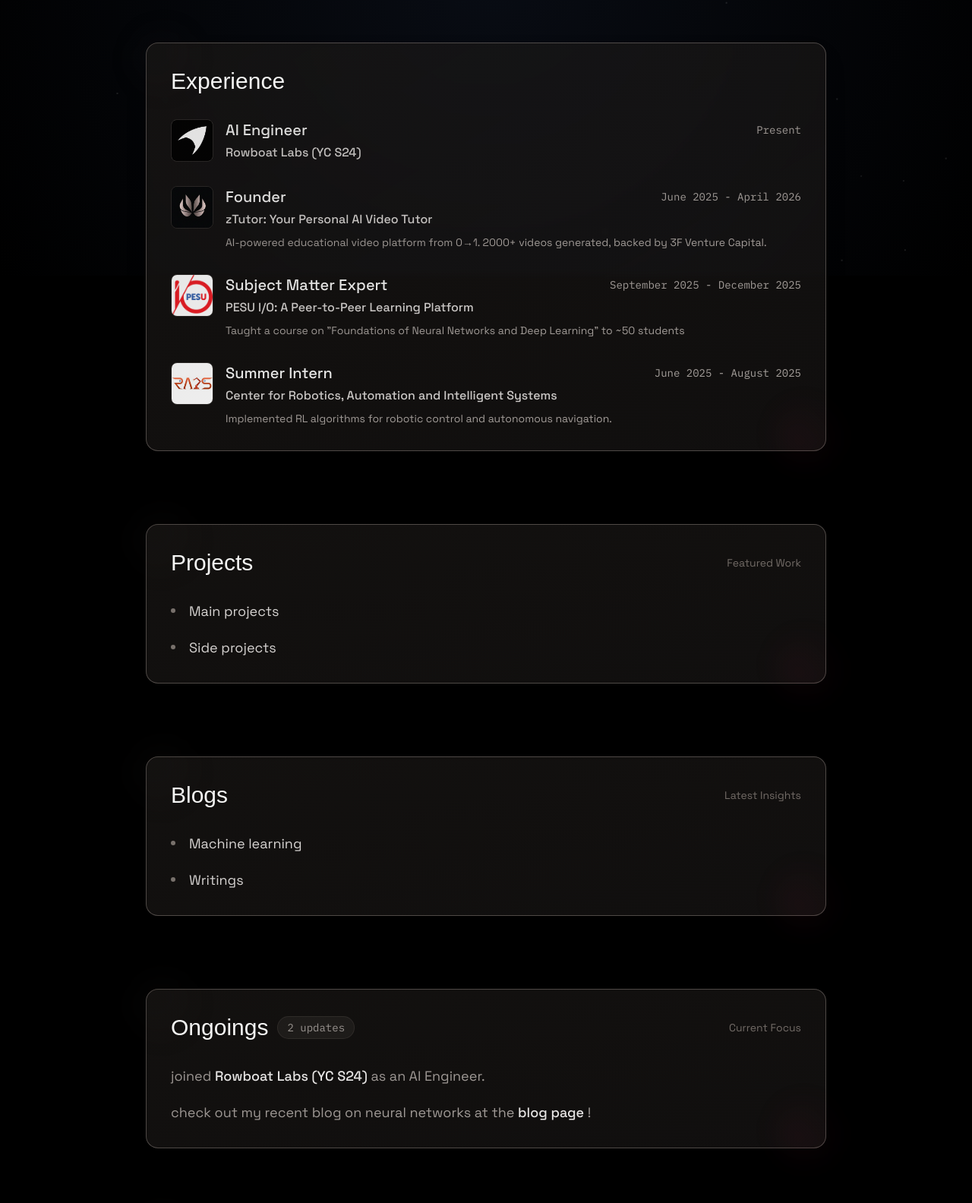
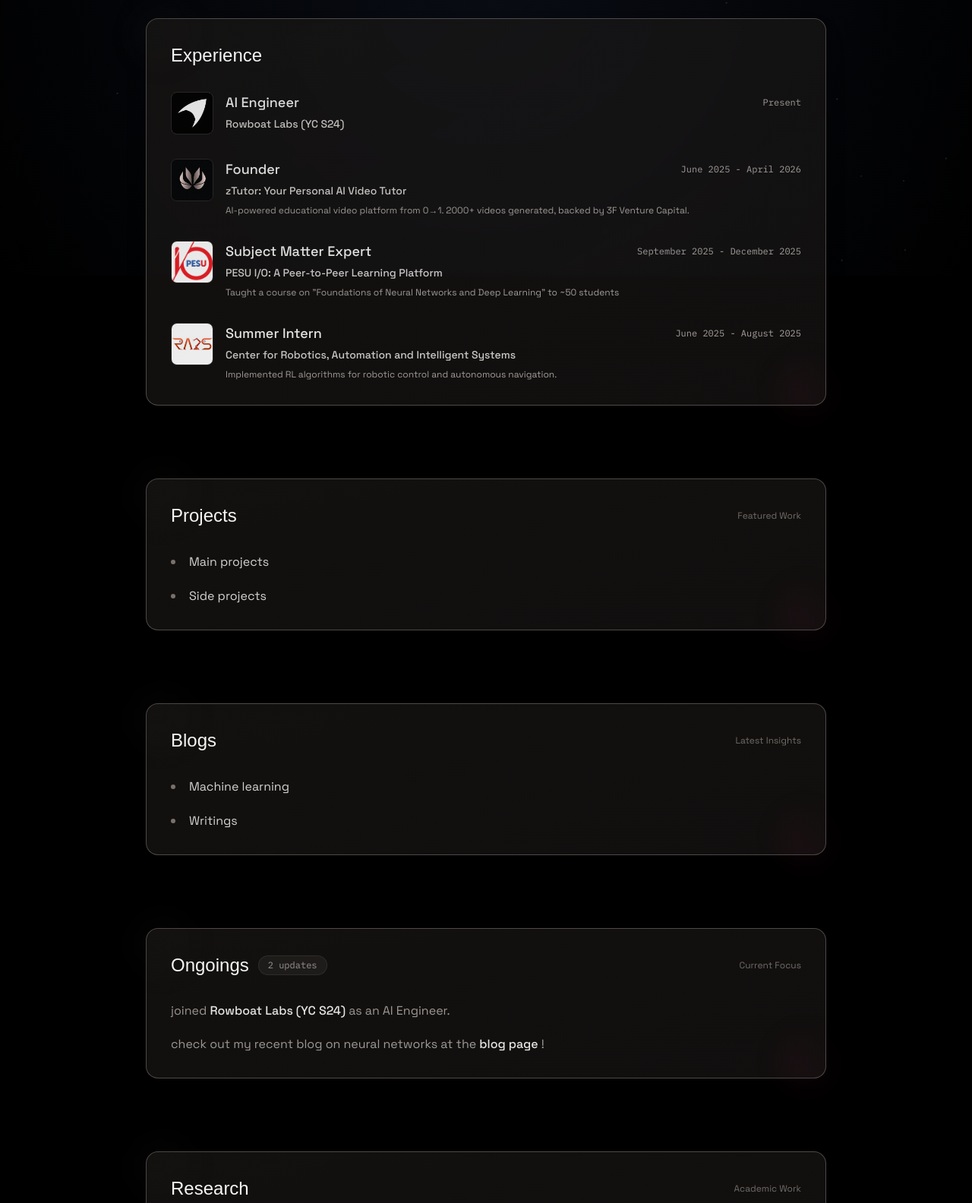
Before and after one commit to Gagancreates/blogging--website, an Astro site in the folder myblog/: page / in a window 1280 px wide. Shown: the part 437-2021 px from the top of the page at 76% size. Built offline with nearby package versions, Linux system fonts and the light colour scheme; Astro itself is replaced by a stand-in of ours; some packages are replaced by stand-ins of ours; a web font is replaced by a local one.

Commit message:
style: reduce homepage font sizes by one step

```diff
--- a/myblog/src/pages/index.astro
+++ b/myblog/src/pages/index.astro
@@ -10,7 +10,7 @@
         <div class="flex flex-col sm:flex-row sm:items-center sm:justify-between gap-8">
           <div class="relative flex-grow">
             <div class="flex items-start gap-2 mb-4">
-              <h1 class="font-zt text-[2.5rem] sm:text-6xl font-black tracking-tight leading-[1.4] relative text-black dark:text-white py-2">
+              <h1 class="font-zt text-[2rem] sm:text-5xl font-black tracking-tight leading-[1.4] relative text-black dark:text-white py-2">
                 Hey, I'm Gagan
               </h1>
               <div class="flex-shrink-0 sm:hidden">
@@ -23,7 +23,7 @@
                 </div>
               </div>
             </div>
-            <p class="font-space text-stone-600 dark:text-stone-400 text-base sm:text-lg leading-relaxed max-w-2xl -mt-1 sm:mt-0">
+            <p class="font-space text-stone-600 dark:text-stone-400 text-sm sm:text-base leading-relaxed max-w-2xl -mt-1 sm:mt-0">
               tldr: 19 y/o sophomore majoring in CS. I build cool stuff and make machines learn.
               I write about machine learning, tech, and topics that grab my curiosity.
               <!-- <span class="text-stone-800 dark:text-stone-200 font-medium">Building things and sharing it out along the way :)</span>-->
@@ -37,14 +37,14 @@
               <div class="flex gap-3 sm:gap-4">
                 <a
                   href="/blogs"
-                  class="inline-flex items-center justify-center font-space text-sm px-4 sm:px-5 py-2 sm:py-2.5 bg-gradient-to-r from-stone-800 to-stone-900 dark:from-stone-200 dark:to-stone-100 text-white dark:text-stone-900 rounded-lg hover:from-stone-900 hover:to-black dark:hover:from-stone-100 dark:hover:to-white transition-all duration-300 shadow-sm hover:shadow-md relative overflow-hidden group"
+                  class="inline-flex items-center justify-center font-space text-xs px-4 sm:px-5 py-2 sm:py-2.5 bg-gradient-to-r from-stone-800 to-stone-900 dark:from-stone-200 dark:to-stone-100 text-white dark:text-stone-900 rounded-lg hover:from-stone-900 hover:to-black dark:hover:from-stone-100 dark:hover:to-white transition-all duration-300 shadow-sm hover:shadow-md relative overflow-hidden group"
                 >
                   <span class="relative z-10">Read My Blogs</span>
                   <span class="absolute inset-0 bg-gradient-to-r from-stone-900 to-black dark:from-stone-100 dark:to-white opacity-0 group-hover:opacity-100 transition-opacity duration-300"></span>
                 </a>
                 <a
                   href="/project"
-                  class="font-space text-sm px-4 sm:px-5 py-2 sm:py-2.5 border-2 border-stone-300 dark:border-stone-600 text-stone-700 dark:text-stone-300 rounded-lg hover:bg-stone-50 dark:hover:bg-stone-800/20 hover:border-stone-400 dark:hover:border-stone-500 transition-all duration-300 relative overflow-hidden group"
+                  class="font-space text-xs px-4 sm:px-5 py-2 sm:py-2.5 border-2 border-stone-300 dark:border-stone-600 text-stone-700 dark:text-stone-300 rounded-lg hover:bg-stone-50 dark:hover:bg-stone-800/20 hover:border-stone-400 dark:hover:border-stone-500 transition-all duration-300 relative overflow-hidden group"
                 >
                   <span class="relative z-10">View Projects</span>
                   <span class="absolute inset-0 bg-stone-50 dark:bg-stone-800/20 opacity-0 group-hover:opacity-100 transition-opacity duration-300"></span>
@@ -118,7 +118,7 @@
           <div class="absolute inset-0 bg-gradient-to-br from-stone-50/20 to-transparent dark:from-stone-900/15 rounded-2xl" />
           <div class="flex flex-col sm:flex-row sm:items-center sm:justify-between gap-2 sm:gap-3 mb-4 sm:mb-8">
             <div class="flex items-center gap-2 sm:gap-3">
-              <h2 class="font-zt text-2xl sm:text-3xl relative group">
+              <h2 class="font-zt text-xl sm:text-2xl relative group">
                 <span class="relative z-10 text-stone-900 dark:text-stone-100">Experience</span>
                 <span class="absolute -bottom-1 left-0 w-full h-0.5 bg-gradient-to-r from-rose-400/40 to-transparent dark:from-rose-500/30 opacity-0 group-hover:opacity-100 transition-opacity duration-300"></span>
               </h2>
@@ -136,7 +136,7 @@
                 />
               </div>
               <div class="sm:hidden flex-1">
-                <h3 class="font-space text-base font-medium text-stone-900 dark:text-stone-100">
+                <h3 class="font-space text-sm font-medium text-stone-900 dark:text-stone-100">
                   AI Engineer
                 </h3>
                 <span class="font-mono text-xs text-stone-500 dark:text-stone-400">
@@ -146,14 +146,14 @@
             </div>
             <div class="flex-grow">
               <div class="hidden sm:flex flex-row items-center justify-between gap-2 mb-1">
-                <h3 class="font-space text-lg sm:text-xl font-medium text-stone-900 dark:text-stone-100">
+                <h3 class="font-space text-base sm:text-lg font-medium text-stone-900 dark:text-stone-100">
                   AI Engineer
                 </h3>
-                <span class="font-mono text-sm text-stone-500 dark:text-stone-400 whitespace-nowrap">
+                <span class="font-mono text-xs text-stone-500 dark:text-stone-400 whitespace-nowrap">
                   Present
                 </span>
               </div>
-              <p class="font-space text-sm sm:text-base text-stone-700 dark:text-stone-300 font-medium mt-1 sm:mt-0">
+              <p class="font-space text-xs sm:text-sm text-stone-700 dark:text-stone-300 font-medium mt-1 sm:mt-0">
                 Rowboat Labs (YC S24)
               </p>
             </div>
@@ -170,7 +170,7 @@
                 />
               </div>
               <div class="sm:hidden flex-1">
-                <h3 class="font-space text-base font-medium text-stone-900 dark:text-stone-100">
+                <h3 class="font-space text-sm font-medium text-stone-900 dark:text-stone-100">
                   Founder
                 </h3>
                 <span class="font-mono text-xs text-stone-500 dark:text-stone-400">
@@ -180,17 +180,17 @@
             </div>
             <div class="flex-grow">
               <div class="hidden sm:flex flex-row items-center justify-between gap-2 mb-1">
-                <h3 class="font-space text-lg sm:text-xl font-medium text-stone-900 dark:text-stone-100">
+                <h3 class="font-space text-base sm:text-lg font-medium text-stone-900 dark:text-stone-100">
                   Founder
                 </h3>
-                <span class="font-mono text-sm text-stone-500 dark:text-stone-400 whitespace-nowrap">
+                <span class="font-mono text-xs text-stone-500 dark:text-stone-400 whitespace-nowrap">
                   June 2025 - April 2026
                 </span>
               </div>
-              <p class="font-space text-sm sm:text-base text-stone-700 dark:text-stone-300 font-medium mt-1 sm:mt-0">
+              <p class="font-space text-xs sm:text-sm text-stone-700 dark:text-stone-300 font-medium mt-1 sm:mt-0">
                 zTutor: Your Personal AI Video Tutor
               </p>
-              <p class="font-space text-sm text-stone-600 dark:text-stone-400 mt-1 sm:mt-2">
+              <p class="font-space text-xs text-stone-600 dark:text-stone-400 mt-1 sm:mt-2">
                 AI-powered educational video platform from 0→1. 2000+ videos generated, backed by 3F Venture Capital.
               </p>
             </div>
@@ -207,7 +207,7 @@
                 />
               </div>
               <div class="sm:hidden flex-1">
-                <h3 class="font-space text-base font-medium text-stone-900 dark:text-stone-100">
+                <h3 class="font-space text-sm font-medium text-stone-900 dark:text-stone-100">
                   Subject Matter Expert
                 </h3>
                 <span class="font-mono text-xs text-stone-500 dark:text-stone-400">
@@ -217,17 +217,17 @@
             </div>
             <div class="flex-grow">
               <div class="hidden sm:flex flex-row items-center justify-between gap-2 mb-1">
-                <h3 class="font-space text-lg sm:text-xl font-medium text-stone-900 dark:text-stone-100">
+                <h3 class="font-space text-base sm:text-lg font-medium text-stone-900 dark:text-stone-100">
                   Subject Matter Expert
                 </h3>
-                <span class="font-mono text-sm text-stone-500 dark:text-stone-400 whitespace-nowrap">
+                <span class="font-mono text-xs text-stone-500 dark:text-stone-400 whitespace-nowrap">
                   September 2025 - December 2025
                 </span>
               </div>
-              <p class="font-space text-sm sm:text-base text-stone-700 dark:text-stone-300 font-medium mt-1 sm:mt-0">
+              <p class="font-space text-xs sm:text-sm text-stone-700 dark:text-stone-300 font-medium mt-1 sm:mt-0">
                 PESU I/O: A Peer-to-Peer Learning Platform
               </p>
-              <p class="font-space text-sm text-stone-600 dark:text-stone-400 mt-1 sm:mt-2">
+              <p class="font-space text-xs text-stone-600 dark:text-stone-400 mt-1 sm:mt-2">
                 Taught a course on "Foundations of Neural Networks and Deep Learning" to ~50 students
               </p>
             </div>
@@ -244,7 +244,7 @@
                 />
               </div>
               <div class="sm:hidden flex-1">
-                <h3 class="font-space text-base font-medium text-stone-900 dark:text-stone-100">
+                <h3 class="font-space text-sm font-medium text-stone-900 dark:text-stone-100">
                   Summer Intern
                 </h3>
                 <span class="font-mono text-xs text-stone-500 dark:text-stone-400">
@@ -254,17 +254,17 @@
             </div>
             <div class="flex-grow">
               <div class="hidden sm:flex flex-row items-center justify-between gap-2 mb-1">
-                <h3 class="font-space text-lg sm:text-xl font-medium text-stone-900 dark:text-stone-100">
+                <h3 class="font-space text-base sm:text-lg font-medium text-stone-900 dark:text-stone-100">
                   Summer Intern
                 </h3>
-                <span class="font-mono text-sm text-stone-500 dark:text-stone-400 whitespace-nowrap">
+                <span class="font-mono text-xs text-stone-500 dark:text-stone-400 whitespace-nowrap">
                   June 2025 - August 2025
                 </span>
               </div>
-              <p class="font-space text-sm sm:text-base text-stone-700 dark:text-stone-300 font-medium mt-1 sm:mt-0">
+              <p class="font-space text-xs sm:text-sm text-stone-700 dark:text-stone-300 font-medium mt-1 sm:mt-0">
                 Center for Robotics, Automation and Intelligent Systems
               </p>
-              <p class="font-space text-sm text-stone-600 dark:text-stone-400 mt-1 sm:mt-2">
+              <p class="font-space text-xs text-stone-600 dark:text-stone-400 mt-1 sm:mt-2">
                 Implemented RL algorithms for robotic control and autonomous navigation.
               </p>
             </div>
@@ -287,12 +287,12 @@
           <div class="absolute inset-0 bg-gradient-to-br from-stone-50/20 to-transparent dark:from-stone-900/15 rounded-2xl" />
           <div class="flex items-center justify-between mb-6 sm:mb-8">
             <div class="flex items-center gap-3">
-              <h2 class="font-zt text-2xl sm:text-3xl relative group">
+              <h2 class="font-zt text-xl sm:text-2xl relative group">
                 <span class="relative z-10 text-stone-900 dark:text-stone-100">Projects</span>
                 <span class="absolute -bottom-1 left-0 w-full h-0.5 bg-gradient-to-r from-rose-400/40 to-transparent dark:from-rose-500/30 opacity-0 group-hover:opacity-100 transition-opacity duration-300"></span>
               </h2>
             </div>
-            <span class="font-space text-xs sm:text-sm text-stone-400 dark:text-stone-500 group-hover:text-stone-600 dark:group-hover:text-stone-400 transition-colors">
+            <span class="font-space text-xs text-stone-400 dark:text-stone-500 group-hover:text-stone-600 dark:group-hover:text-stone-400 transition-colors">
               Featured Work
             </span>
           </div>
@@ -300,7 +300,7 @@
             <li class="relative pl-5 sm:pl-6 before:absolute before:left-0 before:top-2.5 before:w-1.5 before:h-1.5 before:bg-stone-400 dark:before:bg-stone-500 before:rounded-full hover:before:bg-stone-600 dark:hover:before:bg-stone-400 transition-colors">
               <a
                 href="/project#main"
-                class="font-space text-base sm:text-lg text-stone-700 dark:text-stone-300 hover:text-stone-900 dark:hover:text-stone-100 transition-colors relative group"
+                class="font-space text-sm sm:text-base text-stone-700 dark:text-stone-300 hover:text-stone-900 dark:hover:text-stone-100 transition-colors relative group"
               >
                 Main projects
                 <span class="absolute -bottom-1 left-0 w-0 h-0.5 bg-stone-600 dark:bg-stone-400 group-hover:w-full transition-all duration-300"></span>
@@ -309,7 +309,7 @@
             <li class="relative pl-5 sm:pl-6 before:absolute before:left-0 before:top-2.5 before:w-1.5 before:h-1.5 before:bg-stone-400 dark:before:bg-stone-500 before:rounded-full hover:before:bg-stone-600 dark:hover:before:bg-stone-400 transition-colors">
               <a
                 href="/project#side"
-                class="font-space text-base sm:text-lg text-stone-700 dark:text-stone-300 hover:text-stone-900 dark:hover:text-stone-100 transition-colors relative group"
+                class="font-space text-sm sm:text-base text-stone-700 dark:text-stone-300 hover:text-stone-900 dark:hover:text-stone-100 transition-colors relative group"
               >
                 Side projects
                 <span class="absolute -bottom-1 left-0 w-0 h-0.5 bg-stone-600 dark:bg-stone-400 group-hover:w-full transition-all duration-300"></span>
@@ -331,12 +331,12 @@
           <div class="absolute inset-0 bg-gradient-to-br from-stone-50/20 to-transparent dark:from-stone-900/15 rounded-2xl" />
           <div class="flex items-center justify-between mb-6 sm:mb-8">
             <div class="flex items-center gap-3">
-              <h2 class="font-zt text-2xl sm:text-3xl relative group">
+              <h2 class="font-zt text-xl sm:text-2xl relative group">
                 <span class="relative z-10 text-stone-900 dark:text-stone-100">Blogs</span>
                 <span class="absolute -bottom-1 left-0 w-full h-0.5 bg-gradient-to-r from-rose-400/40 to-transparent dark:from-rose-500/30 opacity-0 group-hover:opacity-100 transition-opacity duration-300"></span>
               </h2>
             </div>
-            <span class="font-space text-xs sm:text-sm text-stone-400 dark:text-stone-500 group-hover:text-stone-600 dark:group-hover:text-stone-400 transition-colors">
+            <span class="font-space text-xs text-stone-400 dark:text-stone-500 group-hover:text-stone-600 dark:group-hover:text-stone-400 transition-colors">
               Latest Insights
             </span>
           </div>
@@ -344,7 +344,7 @@
             <li class="relative pl-5 sm:pl-6 before:absolute before:left-0 before:top-2.5 before:w-1.5 before:h-1.5 before:bg-stone-400 dark:before:bg-stone-500 before:rounded-full hover:before:bg-stone-600 dark:hover:before:bg-stone-400 transition-colors">
               <a
                 href="/blogs"
-                class="font-space text-base sm:text-lg text-stone-700 dark:text-stone-300 hover:text-stone-900 dark:hover:text-stone-100 transition-colors relative group"
+                class="font-space text-sm sm:text-base text-stone-700 dark:text-stone-300 hover:text-stone-900 dark:hover:text-stone-100 transition-colors relative group"
               >
                 Machine learning
                 <span class="absolute -bottom-1 left-0 w-0 h-0.5 bg-stone-600 dark:bg-stone-400 group-hover:w-full transition-all duration-300"></span>
@@ -353,7 +353,7 @@
             <li class="relative pl-5 sm:pl-6 before:absolute before:left-0 before:top-2.5 before:w-1.5 before:h-1.5 before:bg-stone-400 dark:before:bg-stone-500 before:rounded-full hover:before:bg-stone-600 dark:hover:before:bg-stone-400 transition-colors">
               <a
                 href="/blogs"
-                class="font-space text-base sm:text-lg text-stone-700 dark:text-stone-300 hover:text-stone-900 dark:hover:text-stone-100 transition-colors relative group"
+                class="font-space text-sm sm:text-base text-stone-700 dark:text-stone-300 hover:text-stone-900 dark:hover:text-stone-100 transition-colors relative group"
               >
                 Writings
                 <span class="absolute -bottom-1 left-0 w-0 h-0.5 bg-stone-600 dark:bg-stone-400 group-hover:w-full transition-all duration-300"></span>
@@ -376,15 +376,15 @@
           <div class="absolute inset-0 bg-gradient-to-br from-stone-50/20 to-transparent dark:from-stone-900/15 rounded-2xl" />
           <div class="flex items-center justify-between mb-6 sm:mb-8">
             <div class="flex items-center gap-3">
-              <h2 class="font-zt text-2xl sm:text-3xl relative group">
+              <h2 class="font-zt text-xl sm:text-2xl relative group">
                 <span class="relative z-10 text-stone-900 dark:text-stone-100">Ongoings</span>
                 <span class="absolute -bottom-1 left-0 w-full h-0.5 bg-gradient-to-r from-rose-400/40 to-transparent dark:from-rose-500/30 opacity-0 group-hover:opacity-100 transition-opacity duration-300"></span>
               </h2>
-              <span class="font-mono  hidden sm:inline text-xs sm:text-sm px-3 py-1 bg-stone-100/80 dark:bg-stone-800/60 text-stone-600 dark:text-stone-400 rounded-full border border-stone-200/50 dark:border-stone-700/50">
+              <span class="font-mono  hidden sm:inline text-xs px-3 py-1 bg-stone-100/80 dark:bg-stone-800/60 text-stone-600 dark:text-stone-400 rounded-full border border-stone-200/50 dark:border-stone-700/50">
                 2 updates
               </span>
             </div>
-            <span class="font-space text-xs sm:text-sm text-stone-400 dark:text-stone-500 group-hover:text-stone-600 dark:group-hover:text-stone-400 transition-colors">
+            <span class="font-space text-xs text-stone-400 dark:text-stone-500 group-hover:text-stone-600 dark:group-hover:text-stone-400 transition-colors">
               Current Focus
             </span>
           </div>
@@ -393,10 +393,10 @@
                mastering machine learning, completed supervised learning from <span class="text-stone-800 dark:text-stone-200 font-medium">deeplearning.ai</span>,  currently exploring neural networks.
             </p>
 */}
-           <p class="font-space text-stone-600 dark:text-stone-400 text-base sm:text-lg leading-relaxed">
+           <p class="font-space text-stone-600 dark:text-stone-400 text-sm sm:text-base leading-relaxed">
   joined <a href="https://rowboatlabs.com" target="_blank" rel="noopener noreferrer" class="text-stone-800 dark:text-stone-200 hover:text-stone-900 dark:hover:text-stone-100 transition-colors relative group font-medium">Rowboat Labs (YC S24)<span class="absolute -bottom-1 left-0 w-0 h-0.5 bg-stone-600 dark:bg-stone-400 group-hover:w-full transition-all duration-300"></span></a> as an AI Engineer.
 </p>
-            <p class="font-space text-stone-600 dark:text-stone-400 text-base sm:text-lg leading-relaxed">
+            <p class="font-space text-stone-600 dark:text-stone-400 text-sm sm:text-base leading-relaxed">
               check out my recent blog on neural networks at the <a href="/blogs" class="text-stone-800 dark:text-stone-200 hover:text-stone-900 dark:hover:text-stone-100 transition-colors relative group font-medium">
                 blog page
                 <span class="absolute -bottom-1 left-0 w-0 h-0.5 bg-stone-600 dark:bg-stone-400 group-hover:w-full transition-all duration-300"></span>
@@ -420,17 +420,17 @@
 
   <div class="flex items-center justify-between mb-6 sm:mb-8">
     <div class="flex items-center gap-3">
-      <h2 class="font-zt text-2xl sm:text-3xl relative group">
+      <h2 class="font-zt text-xl sm:text-2xl relative group">
         <span class="relative z-10 text-stone-900 dark:text-stone-100">Research</span>
         <span class="absolute -bottom-1 left-0 w-full h-0.5 bg-gradient-to-r from-rose-400/40 to-transparent dark:from-rose-500/30 opacity-0 group-hover:opacity-100 transition-opacity duration-300"></span>
       </h2>
     </div>
-    <span class="font-space text-xs sm:text-sm text-stone-400 dark:text-stone-500 group-hover:text-stone-600 dark:group-hover:text-stone-400 transition-colors">
+    <span class="font-space text-xs text-stone-400 dark:text-stone-500 group-hover:text-stone-600 dark:group-hover:text-stone-400 transition-colors">
       Academic Work
     </span>
   </div>
 
-  <p class="font-space text-stone-600 dark:text-stone-400 text-base sm:text-lg leading-relaxed italic">
+  <p class="font-space text-stone-600 dark:text-stone-400 text-sm sm:text-base leading-relaxed italic">
     Coming soon...
   </p>
 </section>
@@ -450,12 +450,12 @@
 
   <div class="flex items-center justify-between mb-6 sm:mb-8">
     <div class="flex items-center gap-3">
-      <h2 class="font-zt text-2xl sm:text-3xl relative group">
+      <h2 class="font-zt text-xl sm:text-2xl relative group">
         <span class="relative z-10 text-stone-900 dark:text-stone-100">Notes</span>
         <span class="absolute -bottom-1 left-0 w-full h-0.5 bg-gradient-to-r from-rose-400/40 to-transparent dark:from-rose-500/30 opacity-0 group-hover:opacity-100 transition-opacity duration-300"></span>
       </h2>
     </div>
-    <span class="font-space text-xs sm:text-sm text-stone-400 dark:text-stone-500 group-hover:text-stone-600 dark:group-hover:text-stone-400 transition-colors">
+    <span class="font-space text-xs text-stone-400 dark:text-stone-500 group-hover:text-stone-600 dark:group-hover:text-stone-400 transition-colors">
       Quick References
     </span>
   </div>
@@ -464,7 +464,7 @@
     <li class="relative pl-5 sm:pl-6 before:absolute before:left-0 before:top-2.5 before:w-1.5 before:h-1.5 before:bg-stone-400 dark:before:bg-stone-500 before:rounded-full hover:before:bg-stone-600 dark:hover:before:bg-stone-400 transition-colors">
       <a
         href="/notes"
-        class="font-space text-base sm:text-lg text-stone-700 dark:text-stone-300 hover:text-stone-900 dark:hover:text-stone-100 transition-colors relative group"
+        class="font-space text-sm sm:text-base text-stone-700 dark:text-stone-300 hover:text-stone-900 dark:hover:text-stone-100 transition-colors relative group"
       >
         3rd Semester
         <span class="absolute -bottom-1 left-0 w-0 h-0.5 bg-stone-600 dark:bg-stone-400 group-hover:w-full transition-all duration-300"></span>
```
